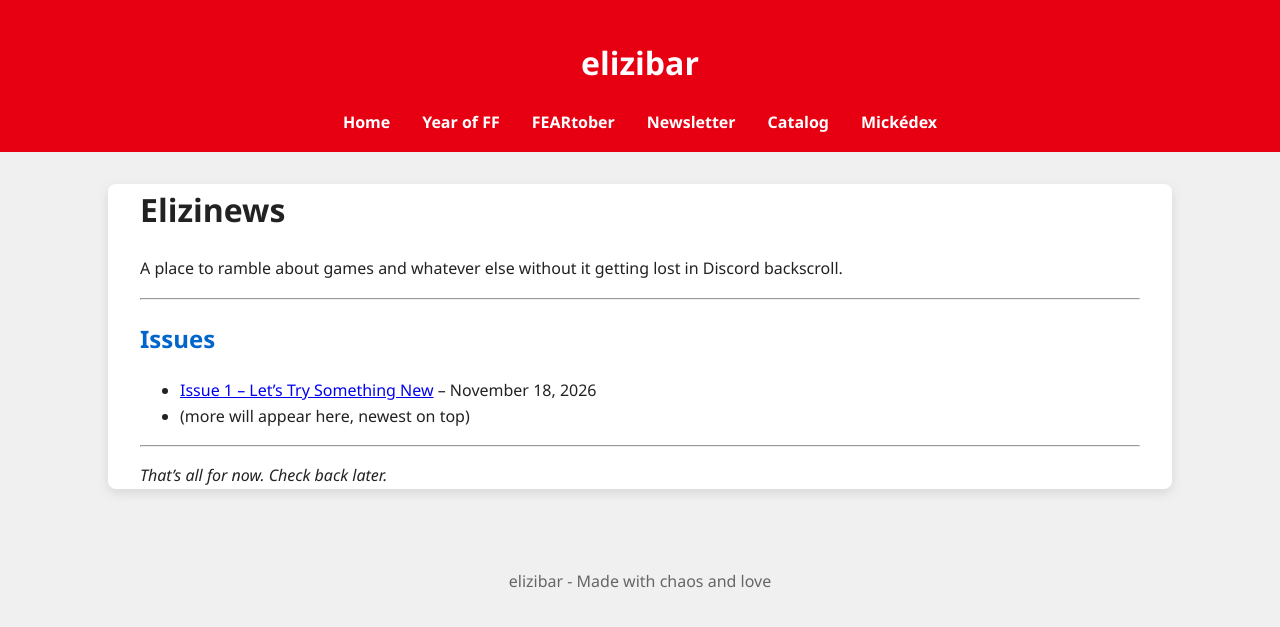
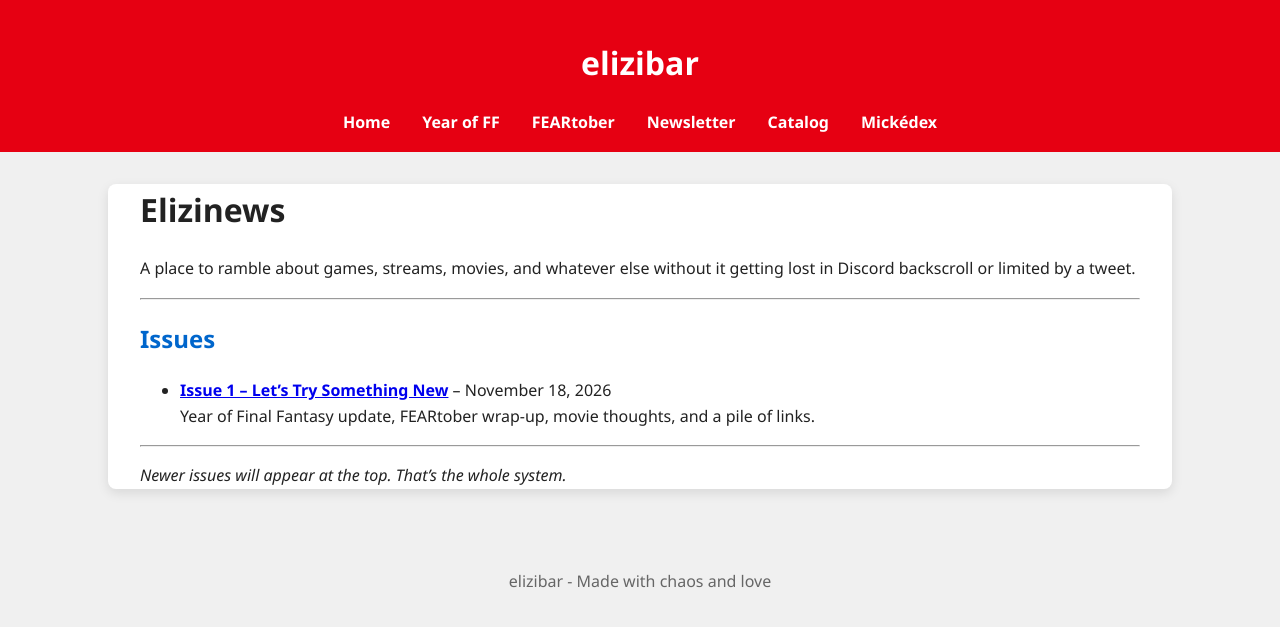
Before and after one commit to elizibar/elizibar.github.io, a Jekyll site: the page built from newsletter/index.md, in a window 1280 px wide. Shown: the top 627 px of the page. Built offline with Jekyll 4.4.1, drawn with Linux system fonts in a browser that asks for light colours.

Commit message:
Update index.md

```diff
--- a/newsletter/index.md
+++ b/newsletter/index.md
@@ -6,15 +6,15 @@ permalink: /newsletter/
 
 # Elizinews
 
-A place to ramble about games and whatever else without it getting lost in Discord backscroll.
+A place to ramble about games, streams, movies, and whatever else without it getting lost in Discord backscroll or limited by a tweet.
 
 ---
 
 ## Issues
 
-* [Issue 1 – Let's Try Something New](/newsletter/2026-11-18-issue-1) – November 18, 2026
-* (more will appear here, newest on top)
+- **[Issue 1 – Let's Try Something New](/newsletter/2026-11-18-issue-1)** – November 18, 2026
+  Year of Final Fantasy update, FEARtober wrap-up, movie thoughts, and a pile of links.
 
 ---
 
-*That’s all for now. Check back later.*
+*Newer issues will appear at the top. That’s the whole system.*
```
